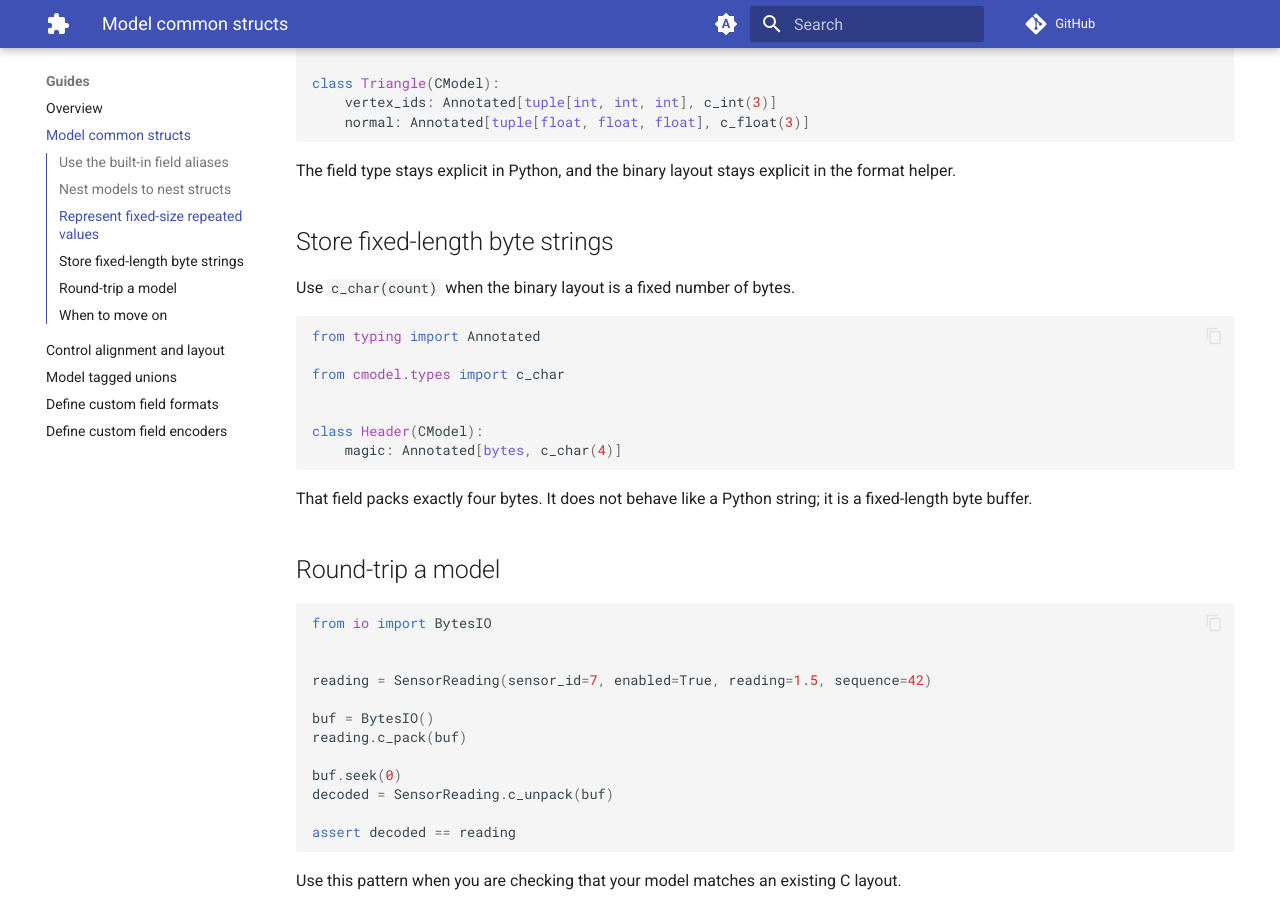
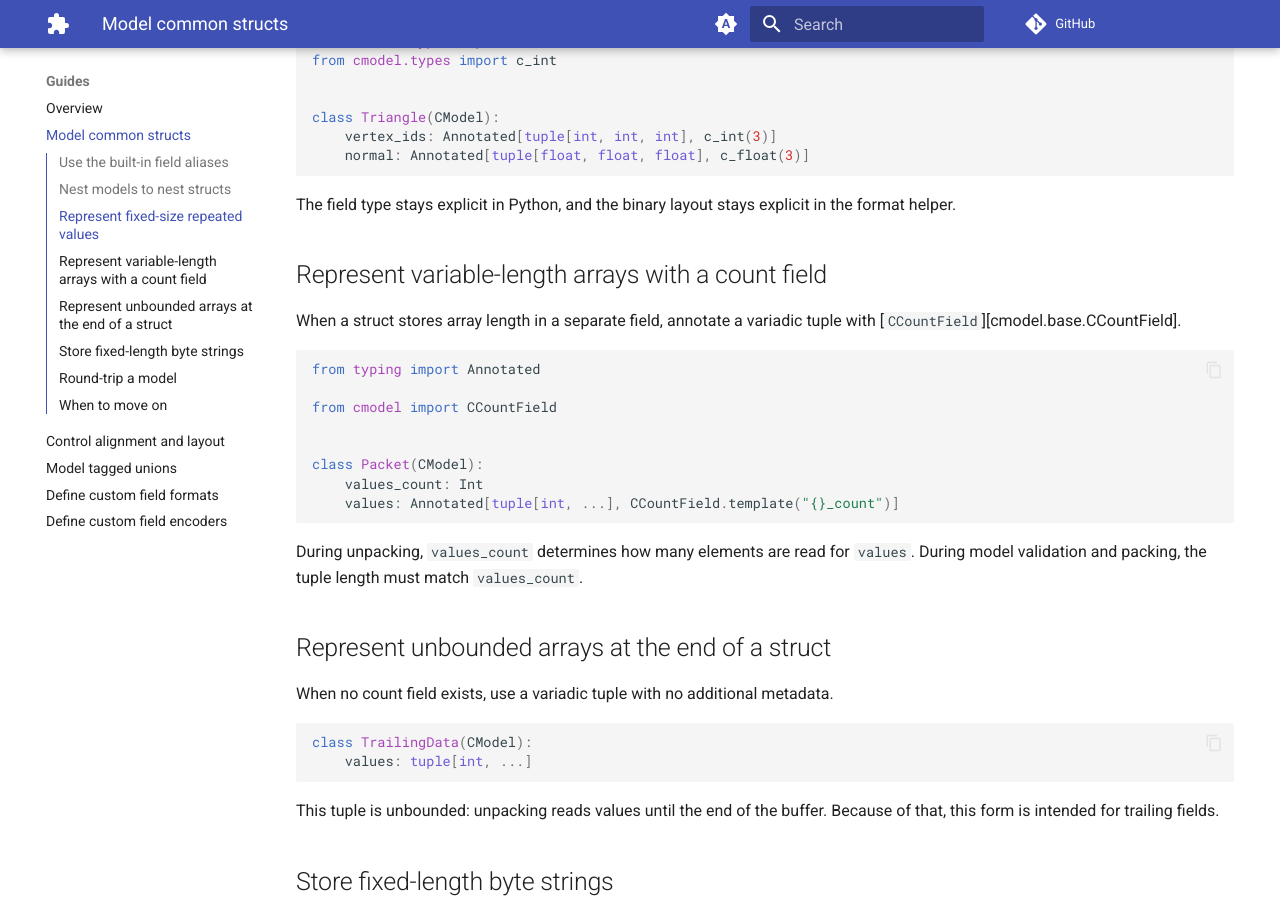
Before and after one commit to rmorshea/cmodel, an MkDocs documentation site: the page built from docs/src/guides/model-common-structs.md, in a window 1280 px wide and 900 px high, scrolled down 1383 px. Built offline with MkDocs 1.6.1 and Material for MkDocs 9.7.7, drawn with Linux system fonts in a browser that asks for light colours; comment, search, counter and statistics services are not loaded; some of the changed text lies outside the part shown.

````diff
--- a/docs/src/guides/model-common-structs.md
+++ b/docs/src/guides/model-common-structs.md
@@ -5,6 +5,7 @@ Most CModel usage starts with three building blocks:
 - scalar fields such as integers and floats
 - nested structs
 - fixed-size repeated values
+- variable-length repeated values
 
 This guide shows how to combine them without getting into internal details.
 
@@ -67,6 +68,37 @@ class Triangle(CModel):
 The field type stays explicit in Python, and the binary layout stays explicit in the
 format helper.
 
+## Represent variable-length arrays with a count field
+
+When a struct stores array length in a separate field, annotate a variadic tuple with
+[`CCountField`][cmodel.base.CCountField].
+
+```python
+from typing import Annotated
+
+from cmodel import CCountField
+
+
+class Packet(CModel):
+    values_count: Int
+    values: Annotated[tuple[int, ...], CCountField.template("{}_count")]
+```
+
+During unpacking, `values_count` determines how many elements are read for `values`.
+During model validation and packing, the tuple length must match `values_count`.
+
+## Represent unbounded arrays at the end of a struct
+
+When no count field exists, use a variadic tuple with no additional metadata.
+
+```python
+class TrailingData(CModel):
+    values: tuple[int, ...]
+```
+
+This tuple is unbounded: unpacking reads values until the end of the buffer. Because of
+that, this form is intended for trailing fields.
+
 ## Store fixed-length byte strings
 
 Use `c_char(count)` when the binary layout is a fixed number of bytes.
````
Also changed, not shown: docs/src/details.md (+4 -0 lines), docs/src/guides/define-custom-field-encoders.md (+2 -1 lines), docs/src/guides/index.md (+3 -2 lines), docs/src/index.md (+20 -0 lines), 4 other files.
